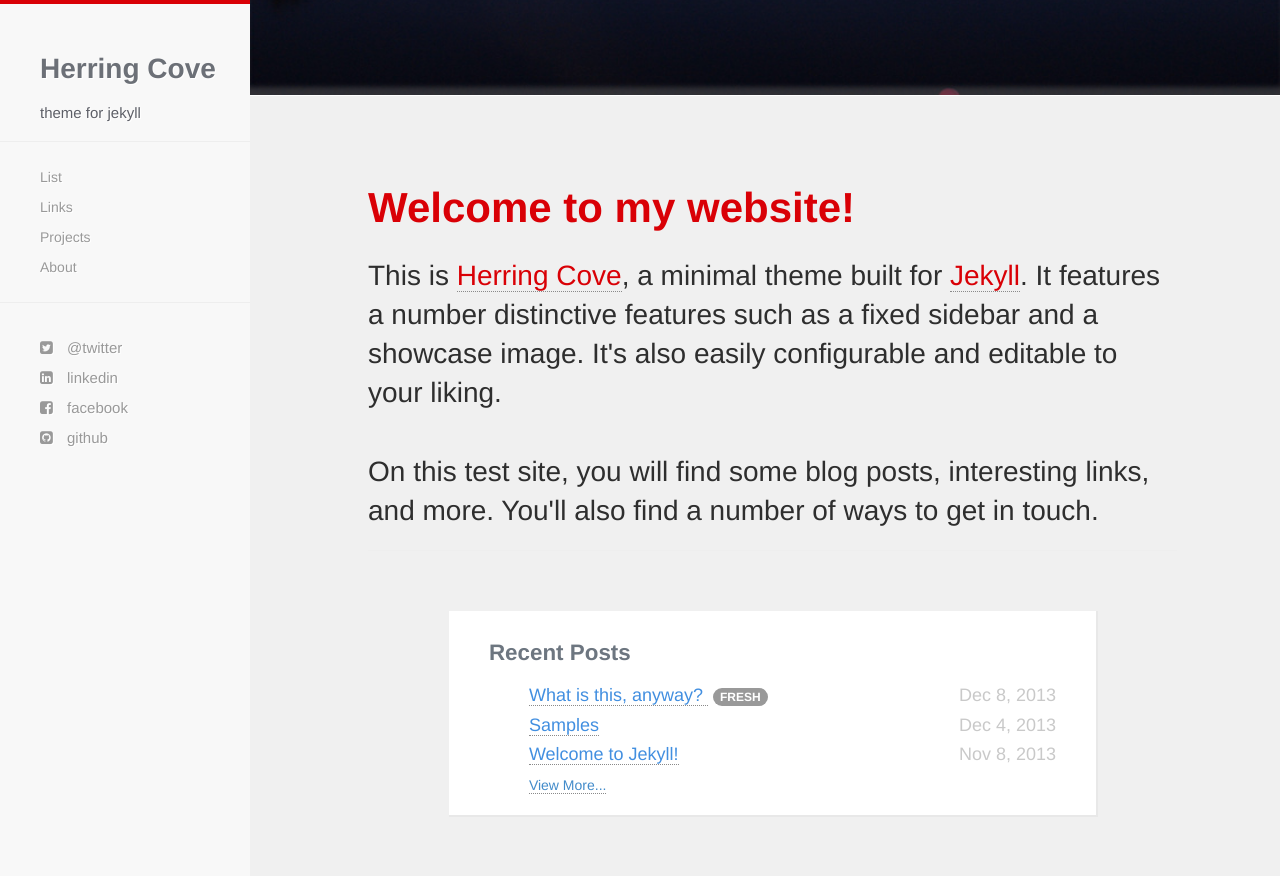
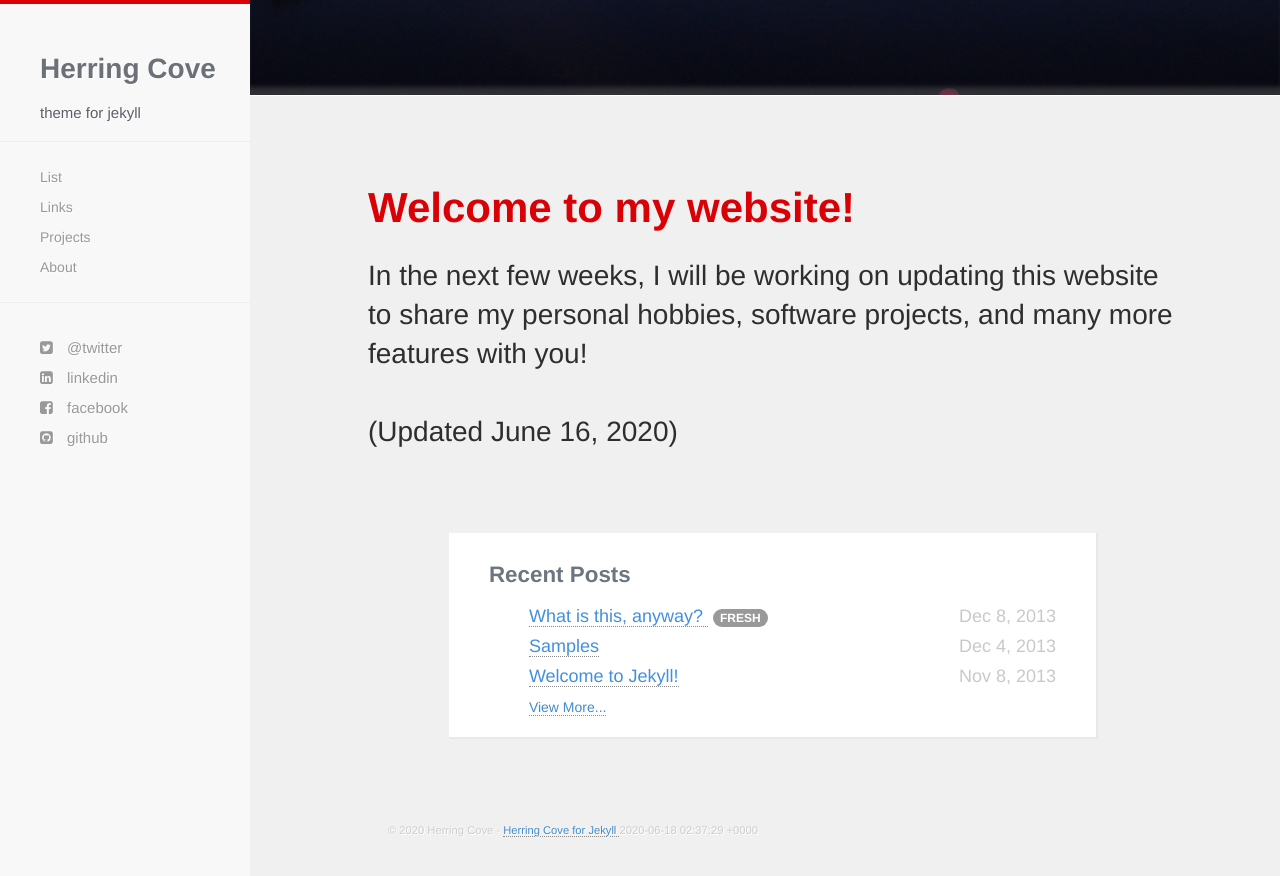
Before and after one commit to cpayumo/cpayumo.github.io, a Jekyll site: the page built from index.html, in a window 1280 px wide and 900 px high, scrolled down 608 px. Shown: the top 876 px of the window. Built offline with Jekyll 4.4.1, drawn with Linux system fonts in a browser that asks for light colours; nearby versions of some CDN libraries; Markdown is read by kramdown in place of the engine named in the settings; after the commit the page ends 1451 px from its top, so only the background shows below that.

Commit message:
updated about me page

```diff
--- a/_includes/greeting.html
+++ b/_includes/greeting.html
@@ -2,7 +2,9 @@
   <div class="container">
     <div id="welcome-greeting">
       <h1>Welcome to my website!</h1>
-      <h2>This is <a href="https://github.com/arnp/herring-cove">Herring Cove</a>, a minimal theme built for <a href="http://jekyllrb.com"> Jekyll</a>. It features a number distinctive features such as a fixed sidebar and a showcase image. It's also easily configurable and editable to your liking. <br><br> On this test site, you will find some blog posts, interesting links, and more. You'll also find a number of ways to get in touch.</h2>
+      <h2>In the next few weeks, I will be working on updating this website to share my personal hobbies, software projects,
+        and many more features with you!
+        <br><br> (Updated June 16, 2020)</h2>
       <hr />
     </div>
   </div>
```
